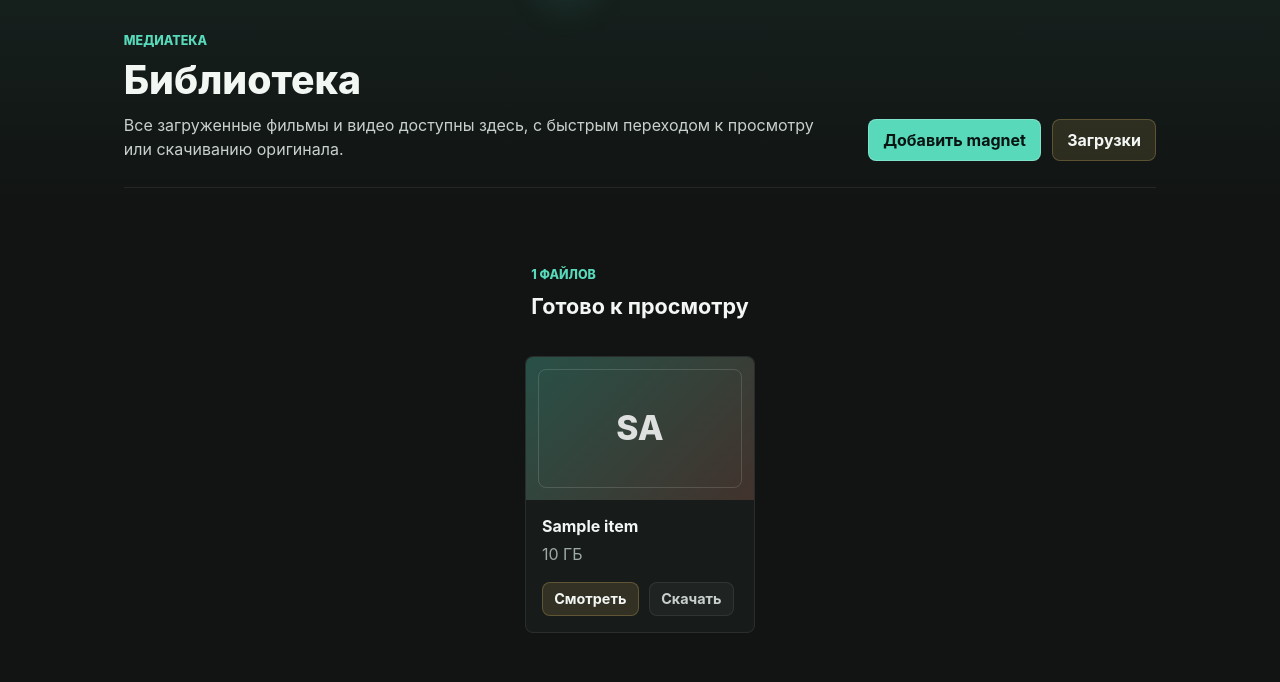
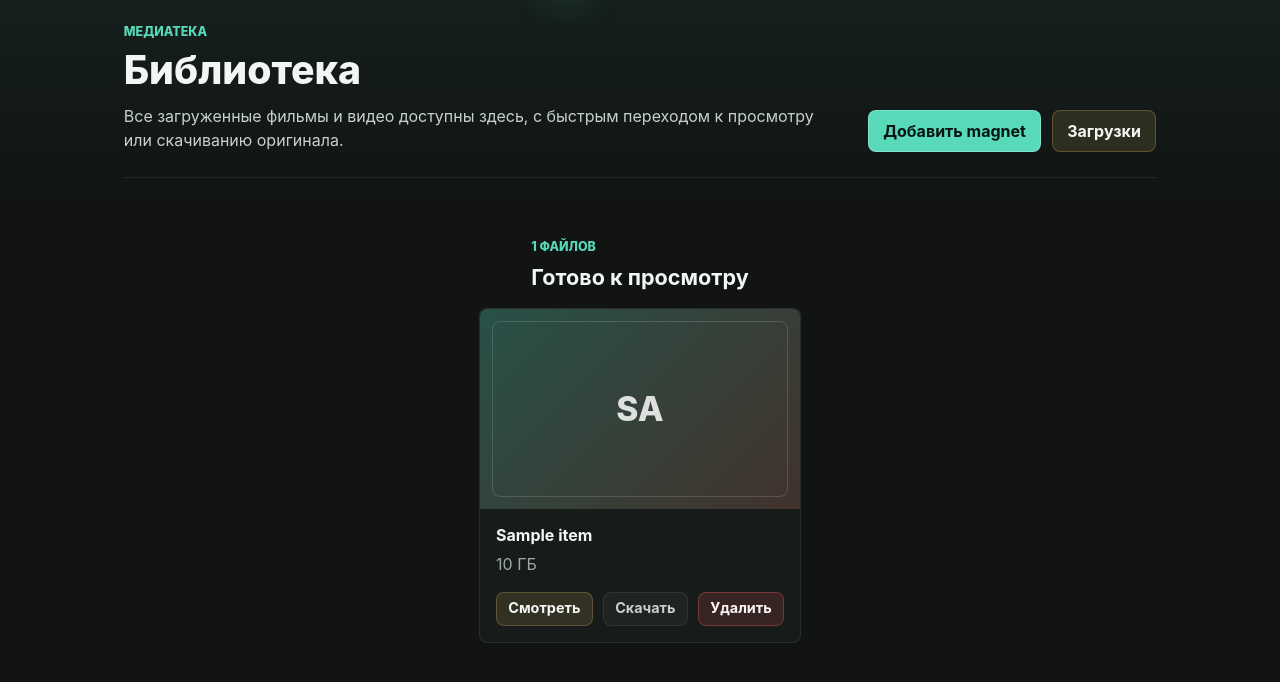
Before and after one commit to Syxarikk/Videofilm, a FastAPI app: template templates/library.html in a window 1280 px wide. Shown: the part 75-757 px from the top of the page. Run offline with FastAPI, Linux system fonts and the light colour scheme; the template is opened without the code that fills it: most values are stand-ins (such as "Sample title", 1, 10 or a date in 2020); parts of the project's set-up code (start-up, migrations or seed data) failed here and were passed over.

Commit message:
feat(library): per-card delete button on /library
Adds a danger-styled delete button to each .media-card next to the
existing Watch/Download buttons. Posts to the same
/api/media/{id}/delete endpoint that the media page already uses
(kills ffmpeg streams, removes the torrent + files from qBittorrent,
deletes the row from media_items).

Confirmation dialog warns that the file will be erased from disk.

Co-Authored-By: Claude Opus 4.7 (1M context) <noreply@anthropic.com>

```diff
--- a/templates/library.html
+++ b/templates/library.html
@@ -42,6 +42,10 @@
           <div class="card-actions">
             <a class="button secondary compact" href="/media/{{ it.id }}">Смотреть</a>
             <a class="button ghost compact" href="/api/download/{{ it.id }}">Скачать</a>
+            <form method="post" action="/api/media/{{ it.id }}/delete" onsubmit="return confirm('Удалить «{{ it.title }}»? Файл будет стёрт с диска, действие необратимо.');" style="display:inline; margin:0;">
+              <input type="hidden" name="csrf_token" value="{{ csrf_token }}">
+              <button class="button danger compact" type="submit">Удалить</button>
+            </form>
           </div>
         </div>
       </article>
```
